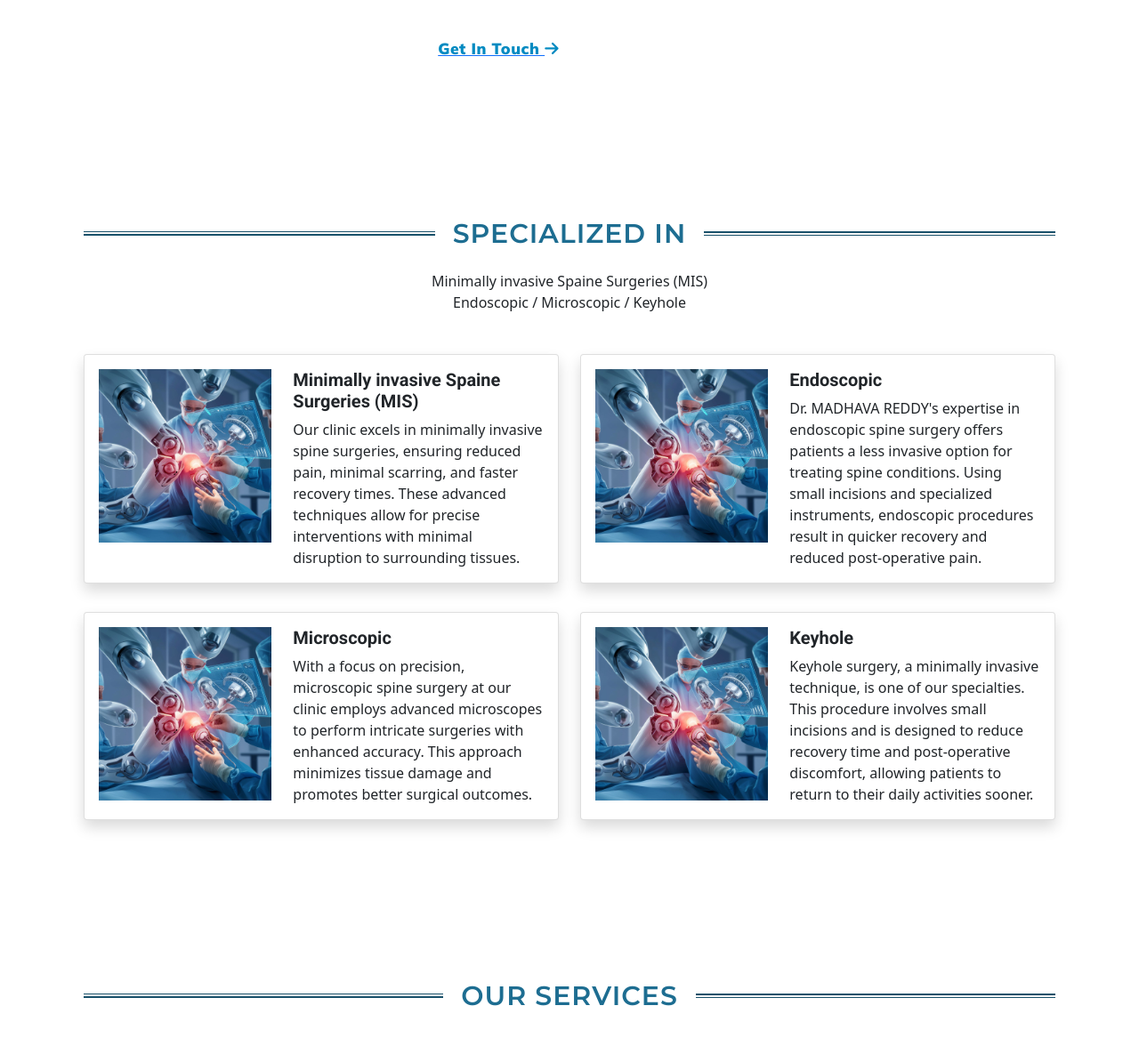
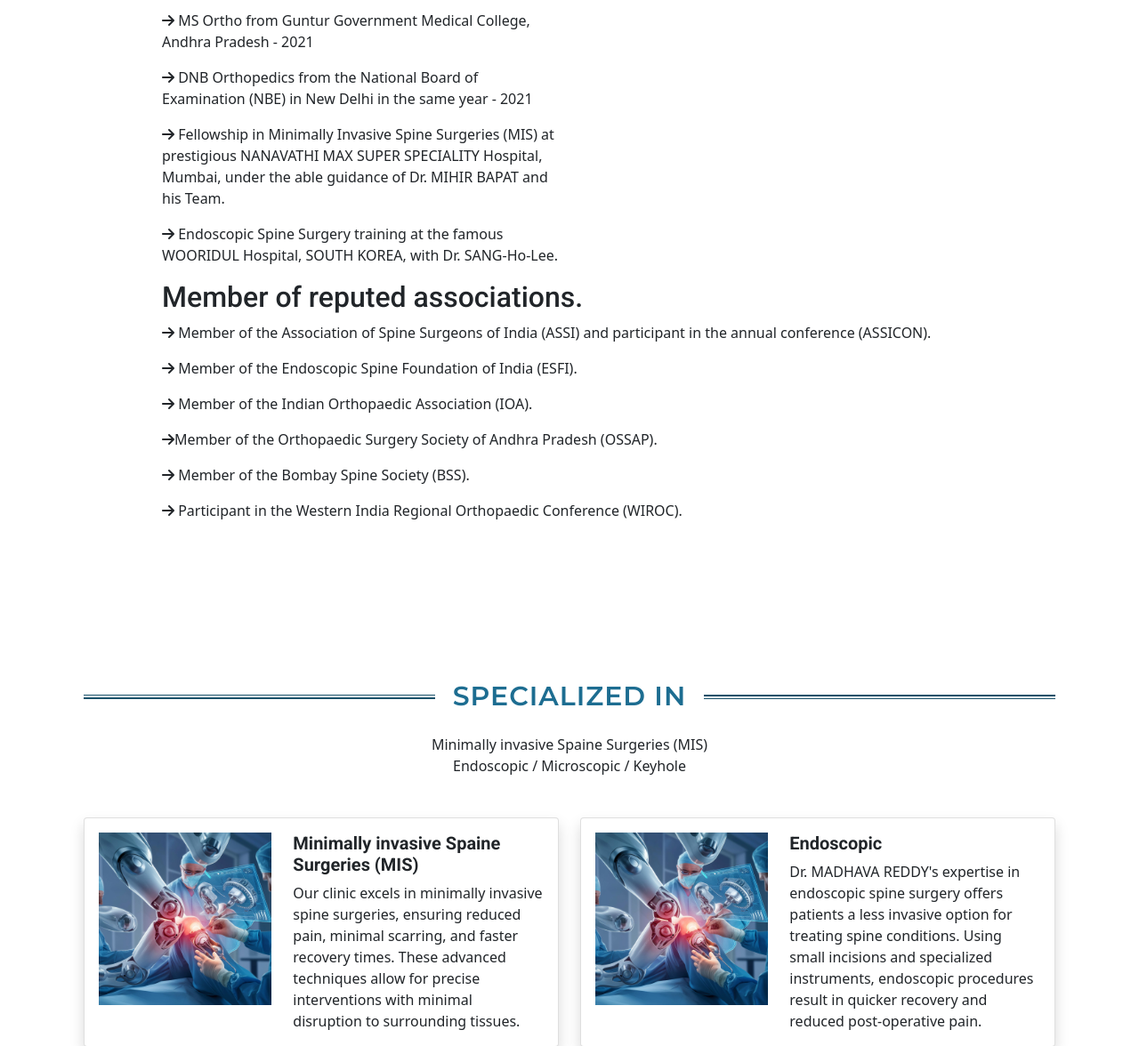
Before and after one commit to bhavi-creations/spine-clinic, a PHP site: page / in a window 1280 px wide. Shown: the part 1468-2644 px from the top of the page at 89% size. Run offline with PHP 8.4, Linux system fonts and the light colour scheme; data that the repository does not hold is empty; some web fonts are replaced.

Commit message:
chnages updated

```diff
--- a/blogs.php
+++ b/blogs.php
@@ -11,7 +11,7 @@ $result = $conn->query($sql);
   <meta charset="utf-8">
   <meta content="width=device-width, initial-scale=1.0" name="viewport">
 
-  <title>Spine 360</title>
+  <title>Spine 360°</title>
 
   <meta content="" name="description">
   <meta content="" name="keywords">
@@ -341,7 +341,7 @@ $result = $conn->query($sql);
           <div class="col-xl-8 col-lg-9 col-md-12 col-12">
             <div class="footer-widget__copyright">
               <p class="mini_text last_text" style="color: #737373">
-                ©2024 Spain 360 . All Rights Reserved. Designed & Developed
+                ©2024 Spain 360° . All Rights Reserved. Designed & Developed
                 by
                 <a href="https://bhavicreations.com/" target="_blank" style="text-decoration: none; color: #737373">Bhavi Creations</a>
               </p>
--- a/index.php
+++ b/index.php
@@ -5,7 +5,7 @@
   <meta charset="utf-8" />
   <meta content="width=device-width, initial-scale=1.0" name="viewport" />
 
-  <title>Spine 360</title>
+  <title>Spine 360°</title>
   <meta content="" name="description" />
   <meta content="" name="keywords" />
 
@@ -167,28 +167,42 @@
           <div class="col-md-6 content_padding" data-aos="fade-left">
 
             <h2 class="welcome_text_oncology">
-              Dr.MADHAVA REDDY's <br> Spine 360
+              Dr.MADHAVA REDDY's <br> Spine 360°
             </h2>
-            <p class="poetsen_font">
-              is dedicated to providing comprehensive spine care under my expert guidance. With advanced
-              qualifications and a wealth of experience, I am a highly respected Consultant Spine Surgeon,
-              holding both MS Ortho and DNB Ortho degrees. <br /><br />
-              I understand the complexities of spine health and am committed to delivering personalized
-              care tailored to each patient's needs. I offer state-of-the-art diagnostic and treatment
-              facilities, ensuring that you receive the best possible care for your spine conditions.
+            <p class=" ">
+              Consultant orthopedic spine surgeon, located in Kakinada, promises exclusive and expert services in SPINE SURGERY with utmost precision, empathy, and care. <br><br> Dr. Madhava Reddy holds both MS Ortho and DNB Ortho degrees, with advanced minimally invasive fellowships in spine surgery in Mumbai and South Korea.
             </p>
 
-            <div class="d-flex flex-row justify-content-end">
-              <a href="#contact">
-                <p class="get_in_touch">
-                  Get In Touch <i class="fa-solid fa-arrow-right"></i>
-                </p>
-              </a>
-            </div>
+            <p class="about_degree"><i class="fa-solid fa-arrow-right"></i> MBBS from the prestigious Rangaraya Medical College in Kakinada, Andhra Pradesh - 2016</p>
+            <p class="about_degree"><i class="fa-solid fa-arrow-right"></i> MS Ortho from Guntur Government Medical College, Andhra Pradesh - 2021</p>
+            <p class="about_degree"><i class="fa-solid fa-arrow-right"></i> DNB Orthopedics from the National Board of Examination (NBE) in New Delhi in the same year - 2021 </p>
+            <p class="about_degree"><i class="fa-solid fa-arrow-right"></i> Fellowship in Minimally Invasive Spine Surgeries (MIS) at prestigious NANAVATHI MAX SUPER SPECIALITY Hospital, Mumbai, under the able guidance of Dr. MIHIR BAPAT and his Team. </p>
+            <p class="about_degree"><i class="fa-solid fa-arrow-right"></i> Endoscopic Spine Surgery training at the famous WOORIDUL Hospital, SOUTH KOREA, with Dr. SANG-Ho-Lee.</p>
+
+
+
+
           </div>
 
           <div class="col-md-6" data-aos="fade-right" class="">
             <img src="assets/img/gallery/madhava reddy.png" class="img-fluid img_padding" alt="" />
+          </div>
+
+
+          <div class="col-12 content_padding" data-aos="fade-left">
+
+            <h2 class=""> Member of reputed associations. </h2>
+
+            <p class="about_degree"><i class="fa-solid fa-arrow-right"></i> Member of the Association of Spine Surgeons of India (ASSI) and participant in the annual conference (ASSICON). </p>
+            <p class="about_degree"><i class="fa-solid fa-arrow-right"></i>  Member of the Endoscopic Spine Foundation of India (ESFI).  </p>
+
+            <p class="about_degree"><i class="fa-solid fa-arrow-right"></i> Member of the Indian Orthopaedic Association (IOA).</p>
+            <p class="about_degree"><i class="fa-solid fa-arrow-right"></i>Member of the Orthopaedic Surgery Society of Andhra Pradesh (OSSAP). </p>
+            <p class="about_degree"><i class="fa-solid fa-arrow-right"></i> Member of the Bombay Spine Society (BSS).</p>
+
+            <p class="about_degree"><i class="fa-solid fa-arrow-right"></i> Participant in the Western India Regional Orthopaedic Conference (WIROC).</p>
+
+
           </div>
         </div>
       </div>
@@ -585,7 +599,7 @@
                   <p class=" ">
 
                     Fractures are a common but serious spine condition that can significantly impact
-                    your quality of life. At Dr. MADHAVA REDDY's Spine 360 Clinic, we specialize in
+                    your quality of life. At Dr. MADHAVA REDDY's Spine 360° Clinic, we specialize in
                     the diagnosis and treatment of spinal fractures. Dr. MADHAVA REDDY employs
                     advanced surgical and non-surgical techniques to stabilize the spine, alleviate
                     pain, and promote healing. Whether your fracture is due to an injury or a
@@ -598,7 +612,7 @@
                   <h3>About the Trauma</h3>
                   <p class=" ">
                     Trauma to the spine requires immediate and expert medical attention to prevent
-                    long-term damage and complications. At Dr. MADHAVA REDDY's Spine 360 Clinic, we
+                    long-term damage and complications. At Dr. MADHAVA REDDY's Spine 360° Clinic, we
                     provide comprehensive care for spinal trauma resulting from accidents, falls, or
                     other injuries. Dr. MADHAVA REDDY's extensive experience in managing spinal
                     trauma ensures that patients receive prompt and effective treatment, tailored to
@@ -1002,7 +1016,7 @@
 
       <div class="container" data-aos="fade-up">
         <div class="section-title text-center seven">
-          <h1>Why Spine-360 is best ?</h1>
+          <h1>Why Spine-360° is best ?</h1>
         </div>
         <div class="row spine360">
 
@@ -1026,8 +1040,7 @@
             <h4 class="why_spine groupAge">
               2) All Age Groups
             </h4>
-            <p class="solution "> <i class="fa-solid fa-check"></i> Covers all age groups with spine issues,
-              providing expert opinions and guidance to get you 'Back' to life.
+            <p class=" "> <i class="fa-solid fa-check"></i> Covers all age groups with spine issues, providing expert opinions and guidance to get you 'Back' to life.
             </p>
 
             <h4 class="why_spine  groupAge">
@@ -1045,7 +1058,7 @@
               trained and
               expert hands.
             </p>
-            <h4 class="why_spine groupAge">
+            <h4 class="why_spine">
               5) Orthopedic Spine Care
             </h4>
             <p class="solution "> <i class="fa-solid fa-check"></i>Combined evaluation of orthopedic and
@@ -1256,7 +1269,7 @@
           <div class="col-xl-8 col-lg-9 col-md-12 col-12">
             <div class="footer-widget__copyright">
               <p class="mini_text last_text" style="color: #737373">
-                ©2024 Spain 360 . All Rights Reserved. Designed & Developed
+                ©2024 Spain 360° . All Rights Reserved. Designed & Developed
                 by
                 <a href="https://bhavicreations.com/" target="_blank" style="text-decoration: none; color: white; font-weight:800">Bhavi Creations</a>
               </p>
--- a/privacy.html
+++ b/privacy.html
@@ -4,7 +4,7 @@
     <meta charset="utf-8" />
     <meta content="width=device-width, initial-scale=1.0" name="viewport" />
 
-    <title>Spine 360</title>
+    <title>Spine 360°</title>
 
     <meta content="" name="description" />
     <meta content="" name="keywords" />
@@ -152,7 +152,7 @@
             <div class="col-xl-8 col-lg-9 col-md-12 col-12">
               <div class="footer-widget__copyright">
                 <p class="mini_text last_text" style="color: #737373">
-                  ©2024 Spain 360 . All Rights Reserved. Designed & Developed
+                  ©2024 Spain 360° . All Rights Reserved. Designed & Developed
                   by
                   <a href="https://bhavicreations.com/" target="_blank" style="text-decoration: none; color: #737373">Bhavi Creations</a>
                 </p>
--- a/terms.html
+++ b/terms.html
@@ -4,7 +4,7 @@
     <meta charset="utf-8" />
     <meta content="width=device-width, initial-scale=1.0" name="viewport" />
 
-    <title>Spine 360</title>
+    <title>Spine 360°</title>
 
     <meta content="" name="description" />
     <meta content="" name="keywords" />
@@ -152,7 +152,7 @@
             <div class="col-xl-8 col-lg-9 col-md-12 col-12">
               <div class="footer-widget__copyright">
                 <p class="mini_text last_text" style="color: #737373">
-                  ©2024 Spain 360 . All Rights Reserved. Designed & Developed
+                  ©2024 Spain 360° . All Rights Reserved. Designed & Developed
                   by
                   <a href="https://bhavicreations.com/" target="_blank" style="text-decoration: none; color: #737373">Bhavi Creations</a>
                 </p>
```
